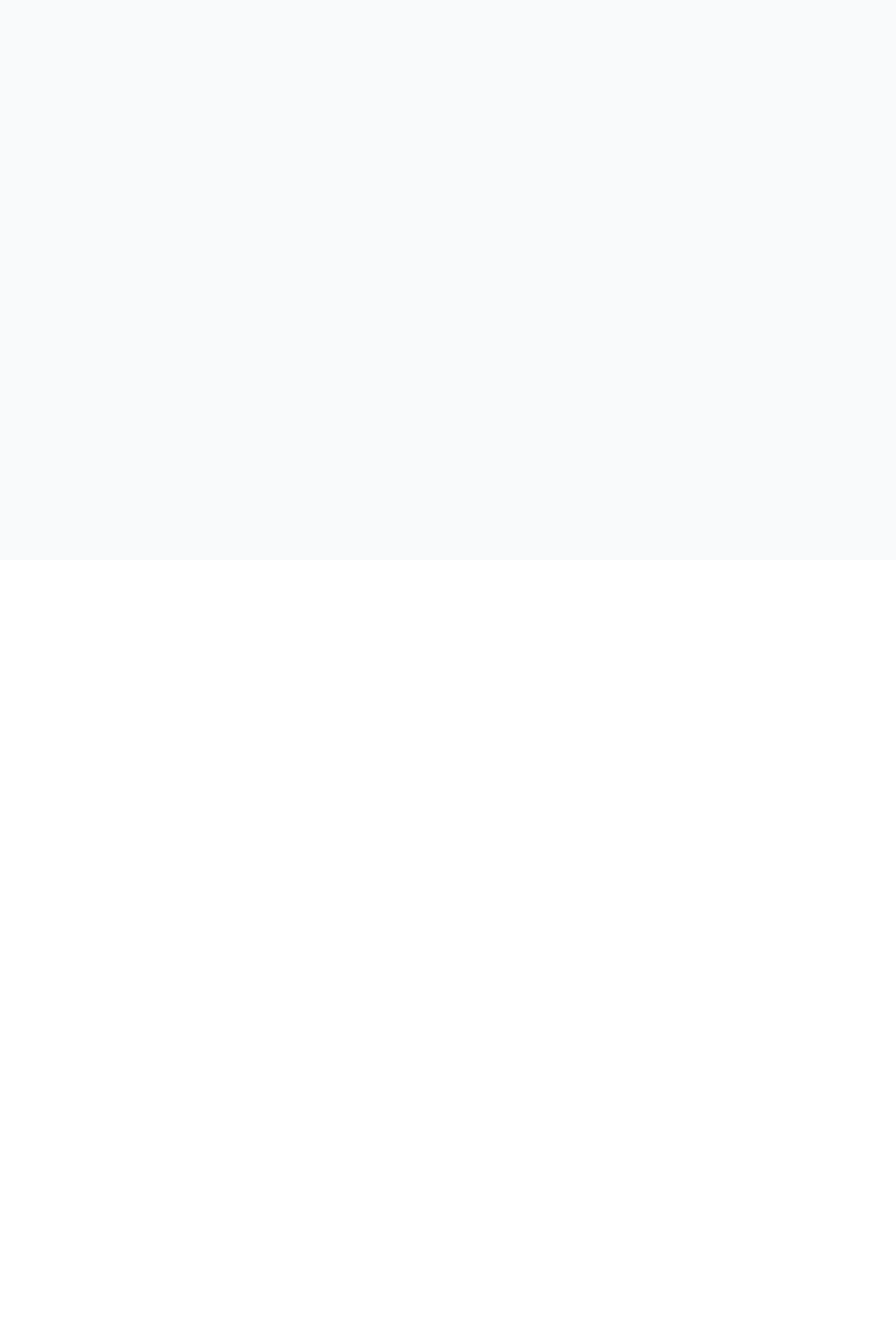
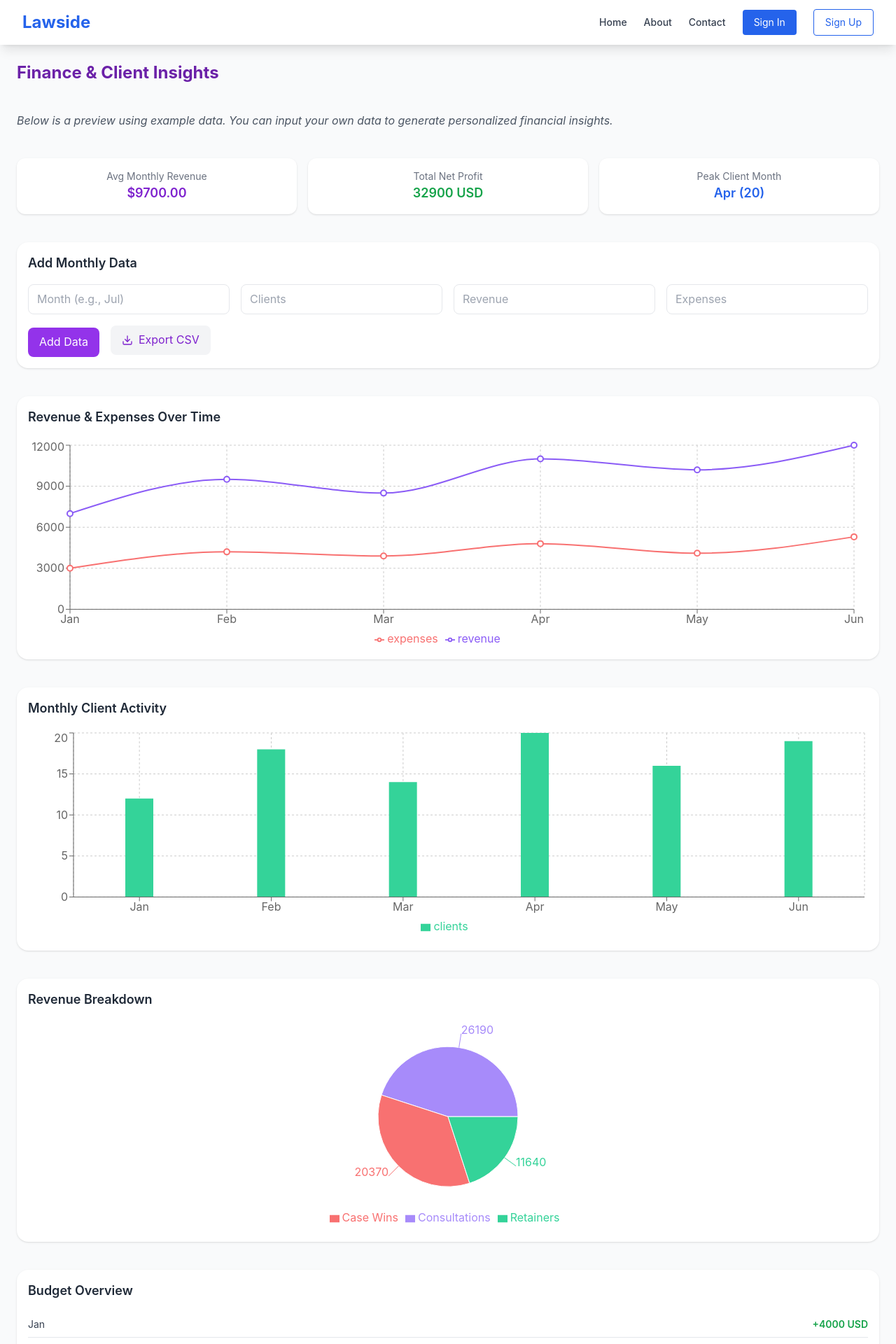
Before and after one commit to ShelbyAdisa/Lawside, a React (Vite) app in the folder frontend/my-app/: page /finances in a window 1280 px wide. Before the commit this address had no page. Shown: the top 1920 px of the page at 70% size. Before the commit the page ends 800 px from the top, so only its background shows below. Built offline with nearby package versions, Linux system fonts and the light colour scheme.

Commit message:
[+] Track Finances

```diff
--- a/frontend/my-app/src/App.jsx
+++ b/frontend/my-app/src/App.jsx
@@ -17,6 +17,7 @@ import Chat from "./pages/Chat";
 import './App.css';
 import LegalResources from './pages/LegalResources';
 import { useState, useEffect } from 'react';
+import TrackFinances from './pages/TrackFinances';
 
 function App() {
   const [user, setUser] = useState(null);
@@ -93,6 +94,17 @@ function App() {
           />
 
           <Route
+            path="/finances"
+            element={
+              <>
+                <Navbar />
+                <TrackFinances />
+                <Footer />
+              </>
+            }
+          />
+
+          <Route
             path="/lawyers"
             element={
               <>
--- a/frontend/my-app/src/components/LawyerDashboard.jsx
+++ b/frontend/my-app/src/components/LawyerDashboard.jsx
@@ -114,13 +114,7 @@ function LawyerDashboardContent() {
           <CalendarCheck className="w-6 h-6 text-purple-600" />
           <span className="mt-2 text-sm font-medium text-gray-700">Appointments</span>
         </button>
-        <button
-          onClick={() => navigate("/chat")}
-          className="flex flex-col items-center justify-center bg-white border rounded-lg p-4 shadow hover:bg-gray-50 transition"
-        >
-          <MessageCircle className="w-6 h-6 text-purple-600" />
-          <span className="mt-2 text-sm font-medium text-gray-700">Messages</span>
-        </button>
+
         <button
           onClick={() => navigate("/documents")}
           className="flex flex-col items-center justify-center bg-white border rounded-lg p-4 shadow hover:bg-gray-50 transition"
--- /dev/null
+++ b/frontend/my-app/src/pages/TrackFinances.jsx
@@ -0,0 +1,234 @@
+import React, { useEffect, useState } from "react";
+import {
+  BarChart,
+  Bar,
+  LineChart,
+  Line,
+  XAxis,
+  YAxis,
+  CartesianGrid,
+  Tooltip,
+  ResponsiveContainer,
+  Legend,
+  PieChart,
+  Pie,
+  Cell,
+} from "recharts";
+import { Download } from "lucide-react";
+import saveAs from "file-saver";
+
+const COLORS = ["#a78bfa", "#f87171", "#34d399"];
+
+const previewData = [
+  { name: "Jan", clients: 12, revenue: 7000, expenses: 3000 },
+  { name: "Feb", clients: 18, revenue: 9500, expenses: 4200 },
+  { name: "Mar", clients: 14, revenue: 8500, expenses: 3900 },
+  { name: "Apr", clients: 20, revenue: 11000, expenses: 4800 },
+  { name: "May", clients: 16, revenue: 10200, expenses: 4100 },
+  { name: "Jun", clients: 19, revenue: 12000, expenses: 5300 },
+];
+
+export default function TrackFinances() {
+  const [data, setData] = useState(previewData);
+  const [form, setForm] = useState({ month: "", clients: "", revenue: "", expenses: "" });
+  const [isUserData, setIsUserData] = useState(false);
+
+  const handleChange = (e) => {
+    setForm({ ...form, [e.target.name]: e.target.value });
+  };
+
+  const addData = () => {
+    if (!form.month || !form.clients || !form.revenue || !form.expenses) return;
+    const newEntry = {
+      name: form.month,
+      clients: parseInt(form.clients),
+      revenue: parseInt(form.revenue),
+      expenses: parseInt(form.expenses),
+    };
+    const updatedData = isUserData ? [...data, newEntry] : [newEntry];
+    setData(updatedData);
+    setForm({ month: "", clients: "", revenue: "", expenses: "" });
+    setIsUserData(true);
+  };
+
+  const exportCSV = () => {
+    const headers = "Month,Clients,Revenue,Expenses\n";
+    const rows = data.map(d => `${d.name},${d.clients},${d.revenue},${d.expenses}`).join("\n");
+    const blob = new Blob([headers + rows], { type: "text/csv;charset=utf-8" });
+    saveAs(blob, "financial_data.csv");
+  };
+
+  const averageRevenue = (data.reduce((acc, curr) => acc + curr.revenue, 0) / data.length).toFixed(2);
+  const totalProfit = data.reduce((acc, curr) => acc + (curr.revenue - curr.expenses), 0);
+  const maxClientsMonth = data.reduce((max, item) => item.clients > max.clients ? item : max, data[0]);
+
+  const revenueBreakdown = data.reduce(
+    (acc, entry) => {
+      acc.consultations += entry.revenue * 0.45;
+      acc.caseWins += entry.revenue * 0.35;
+      acc.retainers += entry.revenue * 0.20;
+      return acc;
+    },
+    { consultations: 0, caseWins: 0, retainers: 0 }
+  );
+
+  const breakdownData = [
+    { name: "Consultations", value: Math.round(revenueBreakdown.consultations) },
+    { name: "Case Wins", value: Math.round(revenueBreakdown.caseWins) },
+    { name: "Retainers", value: Math.round(revenueBreakdown.retainers) },
+  ];
+
+  return (
+    <div className="space-y-10 p-6">
+      <h2 className="text-2xl font-bold text-purple-800">Finance & Client Insights</h2>
+
+      {!isUserData && (
+        <p className="text-gray-600 italic mb-4">
+          Below is a preview using example data. You can input your own data to generate personalized financial insights.
+        </p>
+      )}
+
+      {/* Smart KPIs */}
+      <div className="grid grid-cols-1 md:grid-cols-3 gap-4">
+        <div className="bg-white p-4 rounded-xl shadow text-center">
+          <h4 className="text-sm text-gray-500">Avg Monthly Revenue</h4>
+          <p className="text-lg font-semibold text-purple-700">${averageRevenue}</p>
+        </div>
+        <div className="bg-white p-4 rounded-xl shadow text-center">
+          <h4 className="text-sm text-gray-500">Total Net Profit</h4>
+          <p className="text-lg font-semibold text-green-600">{totalProfit} USD</p>
+        </div>
+        <div className="bg-white p-4 rounded-xl shadow text-center">
+          <h4 className="text-sm text-gray-500">Peak Client Month</h4>
+          <p className="text-lg font-semibold text-blue-600">{maxClientsMonth.name} ({maxClientsMonth.clients})</p>
+        </div>
+      </div>
+
+      {/* Input Section */}
+      <div className="bg-white rounded-2xl shadow p-4 space-y-4">
+        <h3 className="text-lg font-semibold text-gray-800">Add Monthly Data</h3>
+        <div className="grid grid-cols-2 md:grid-cols-4 gap-4">
+          <input
+            type="text"
+            name="month"
+            placeholder="Month (e.g., Jul)"
+            value={form.month}
+            onChange={handleChange}
+            className="border rounded-lg px-3 py-2"
+          />
+          <input
+            type="number"
+            name="clients"
+            placeholder="Clients"
+            value={form.clients}
+            onChange={handleChange}
+            className="border rounded-lg px-3 py-2"
+          />
+          <input
+            type="number"
+            name="revenue"
+            placeholder="Revenue"
+            value={form.revenue}
+            onChange={handleChange}
+            className="border rounded-lg px-3 py-2"
+          />
+          <input
+            type="number"
+            name="expenses"
+            placeholder="Expenses"
+            value={form.expenses}
+            onChange={handleChange}
+            className="border rounded-lg px-3 py-2"
+          />
+        </div>
+        <button
+          onClick={addData}
+          className="mt-2 bg-purple-600 text-white px-4 py-2 rounded-lg hover:bg-purple-700"
+        >
+          Add Data
+        </button>
+        <button
+          onClick={exportCSV}
+          className="ml-4 inline-flex items-center gap-2 bg-gray-100 text-purple-700 px-4 py-2 rounded-lg hover:bg-gray-200"
+        >
+          <Download className="w-4 h-4" /> Export CSV
+        </button>
+      </div>
+
+      {/* Revenue vs Expenses Line Chart */}
+      <div className="bg-white rounded-2xl shadow p-4">
+        <h3 className="text-lg font-semibold text-gray-800 mb-4">Revenue & Expenses Over Time</h3>
+        <ResponsiveContainer width="100%" height={300}>
+          <LineChart data={data} margin={{ top: 10, right: 20, left: 0, bottom: 0 }}>
+            <CartesianGrid strokeDasharray="3 3" />
+            <XAxis dataKey="name" />
+            <YAxis />
+            <Tooltip />
+            <Legend />
+            <Line type="monotone" dataKey="revenue" stroke="#8b5cf6" strokeWidth={2} dot={{ r: 4 }} />
+            <Line type="monotone" dataKey="expenses" stroke="#f87171" strokeWidth={2} dot={{ r: 4 }} />
+          </LineChart>
+        </ResponsiveContainer>
+      </div>
+
+      {/* Clients Bar Chart */}
+      <div className="bg-white rounded-2xl shadow p-4">
+        <h3 className="text-lg font-semibold text-gray-800 mb-4">Monthly Client Activity</h3>
+        <ResponsiveContainer width="100%" height={300}>
+          <BarChart data={data} barCategoryGap={20}>
+            <CartesianGrid strokeDasharray="3 3" />
+            <XAxis dataKey="name" />
+            <YAxis />
+            <Tooltip />
+            <Legend />
+            <Bar dataKey="clients" fill="#34d399" barSize={40} />
+          </BarChart>
+        </ResponsiveContainer>
+      </div>
+
+      {/* Revenue Breakdown Pie Chart */}
+      <div className="bg-white rounded-2xl shadow p-4">
+        <h3 className="text-lg font-semibold text-gray-800 mb-4">Revenue Breakdown</h3>
+        <ResponsiveContainer width="100%" height={300}>
+          <PieChart>
+            <Pie
+              dataKey="value"
+              data={breakdownData}
+              cx="50%"
+              cy="50%"
+              outerRadius={100}
+              label
+            >
+              {COLORS.map((color, index) => (
+                <Cell key={`cell-${index}`} fill={color} />
+              ))}
+            </Pie>
+            <Tooltip />
+            <Legend />
+          </PieChart>
+        </ResponsiveContainer>
+      </div>
+
+      {/* Budget Overview */}
+      <div className="bg-white rounded-2xl shadow p-4">
+        <h3 className="text-lg font-semibold text-gray-800 mb-4">Budget Overview</h3>
+        <ul className="space-y-2">
+          {data.map((d, i) => {
+            const balance = d.revenue - d.expenses;
+            return (
+              <li
+                key={i}
+                className="flex justify-between items-center text-sm border-b py-2"
+              >
+                <span className="text-gray-700">{d.name}</span>
+                <span className={`font-semibold ${balance >= 0 ? "text-green-600" : "text-red-600"}`}>
+                  {balance >= 0 ? `+${balance}` : `-${Math.abs(balance)}`} USD
+                </span>
+              </li>
+            );
+          })}
+        </ul>
+      </div>
+    </div>
+  );
+}
```
